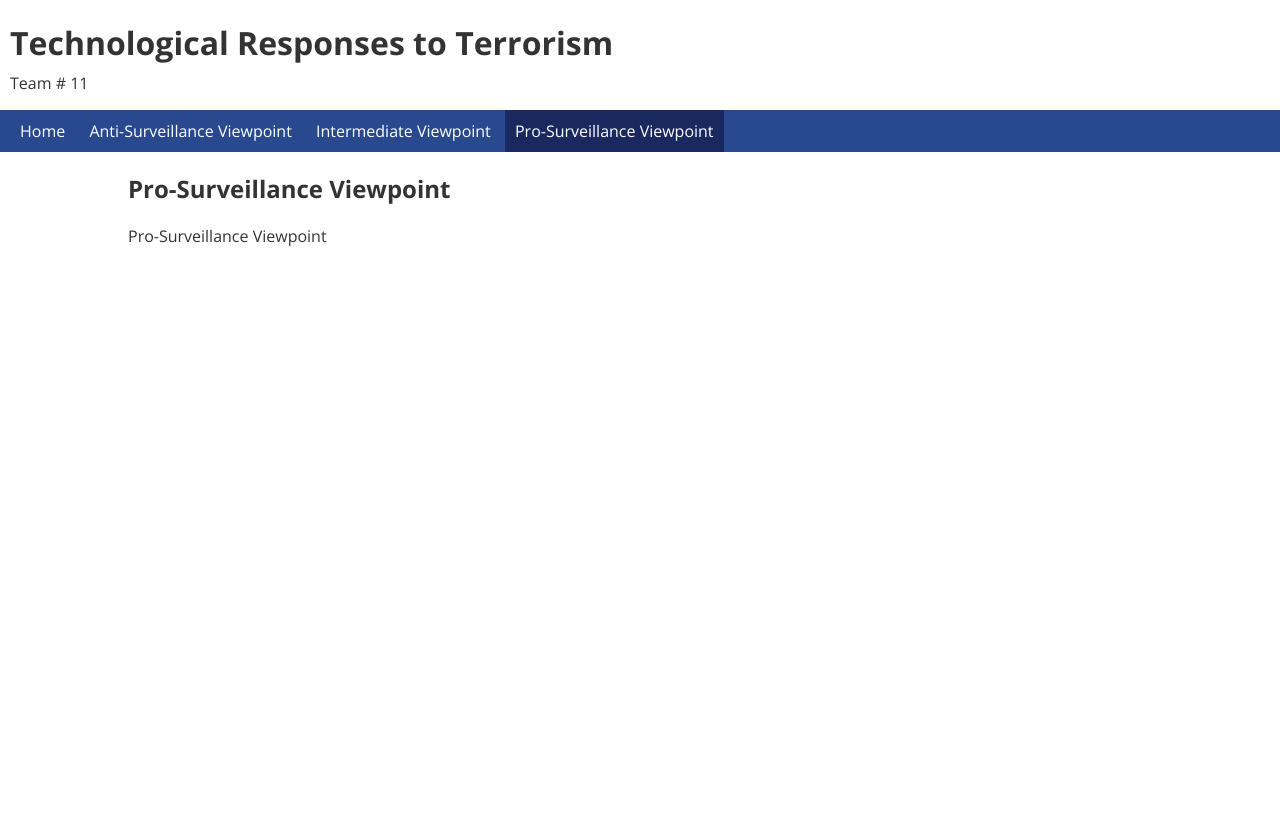
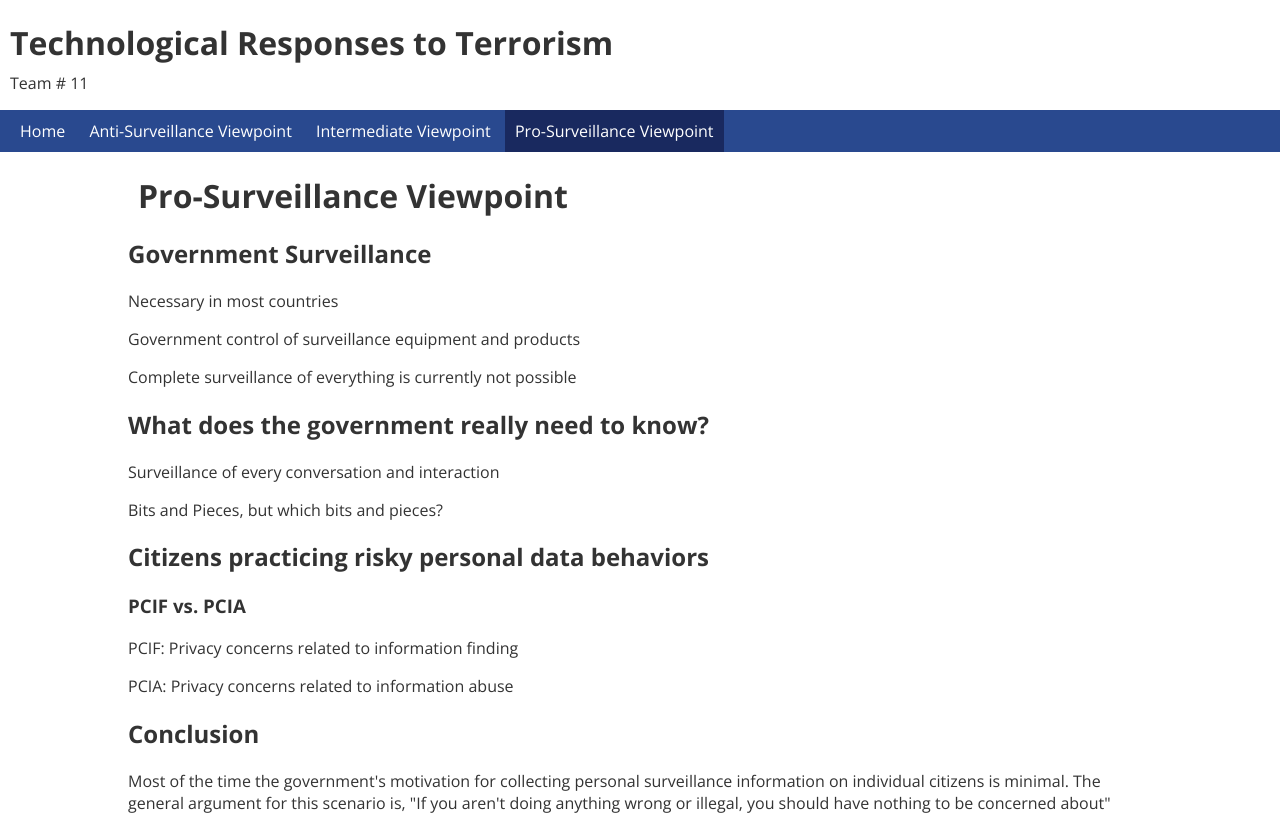
Before and after one commit to KristianL1415/ethics-html, a plain HTML site: page viewpoint3.html in a window 1280 px wide. Before the commit the page ends 800 px from the top, so only its background shows below. Drawn offline with nearby package versions, Linux system fonts and the light colour scheme.

Commit message:
Update viewpoint3.html

```diff
--- a/viewpoint3.html
+++ b/viewpoint3.html
@@ -16,8 +16,26 @@
 		<li><a class="highlight" href="viewpoint3.html">Pro-Surveillance Viewpoint</a></li>
 	</ul>
 	<div id="content">
-		<h2>Pro-Surveillance Viewpoint</h2>
-		<p>Pro-Surveillance Viewpoint</p>
+		<h1>Pro-Surveillance Viewpoint</h1>
+		<h2>Government Surveillance</h2>
+			<p>Necessary in most countries</p>
+			<p>Government control of surveillance equipment and products</p>
+			<p>Complete surveillance of everything is currently not possible</p>
+		<h2>What does the government really need to know?</h2>
+			<p>Surveillance of every conversation and interaction</p>
+			<p>Bits and Pieces, but which bits and pieces?</p>
+		<h2>Citizens practicing risky personal data behaviors</h2>
+		<h3>PCIF vs. PCIA</h3>
+			<p>PCIF: Privacy concerns related to information finding</p>
+			<p>PCIA: Privacy concerns related to information abuse</p>
+		<h3</h2>
+		<h2>Conclusion</h2>
+			<p>
+				Most of the time the government's motivation for collecting personal
+				surveillance information on individual citizens is minimal. The general argument
+				for this scenario is, "If you aren't doing anything wrong or illegal, you should have
+				nothing to be concerned about"
+			</p>
 	</div>
 
 </body>
```
